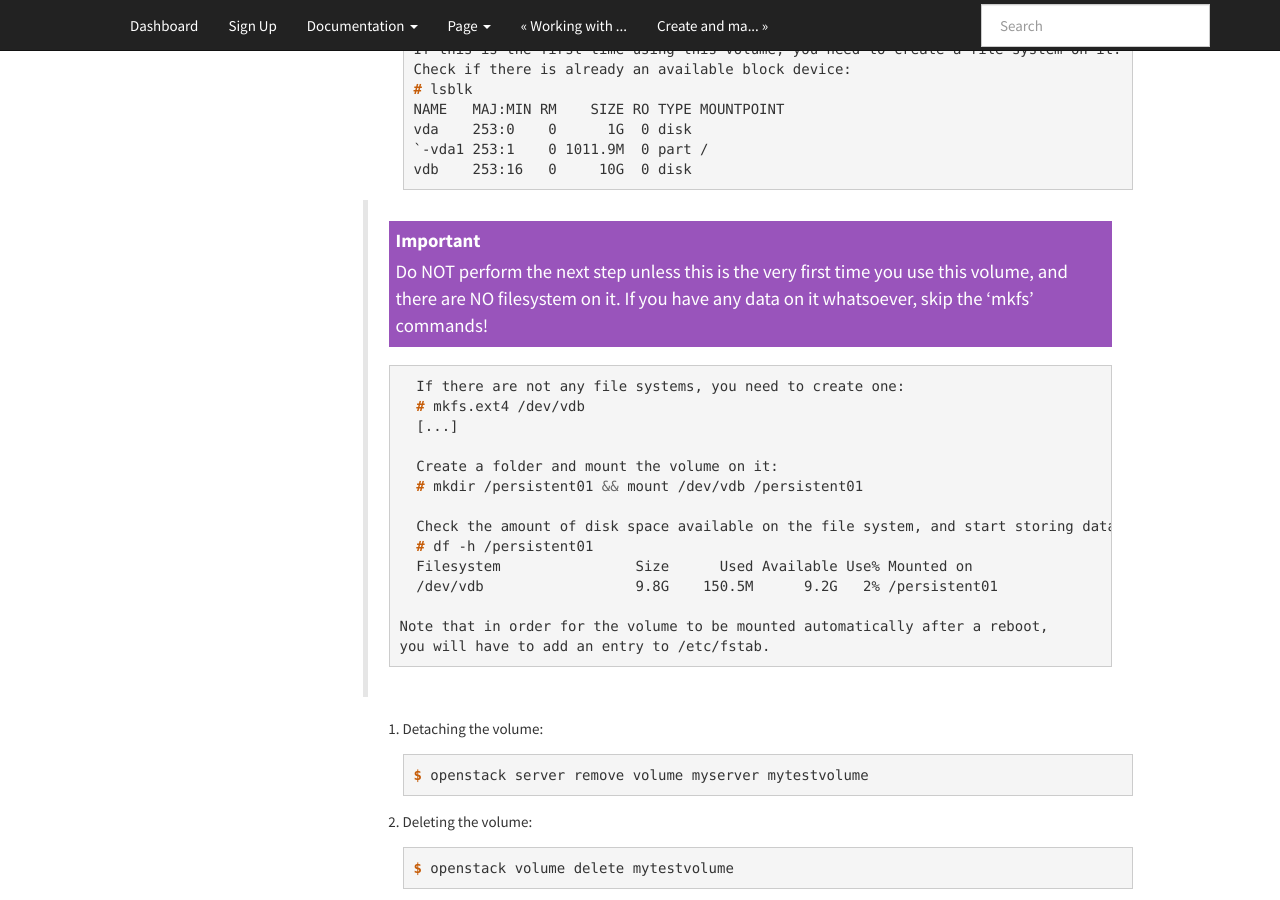
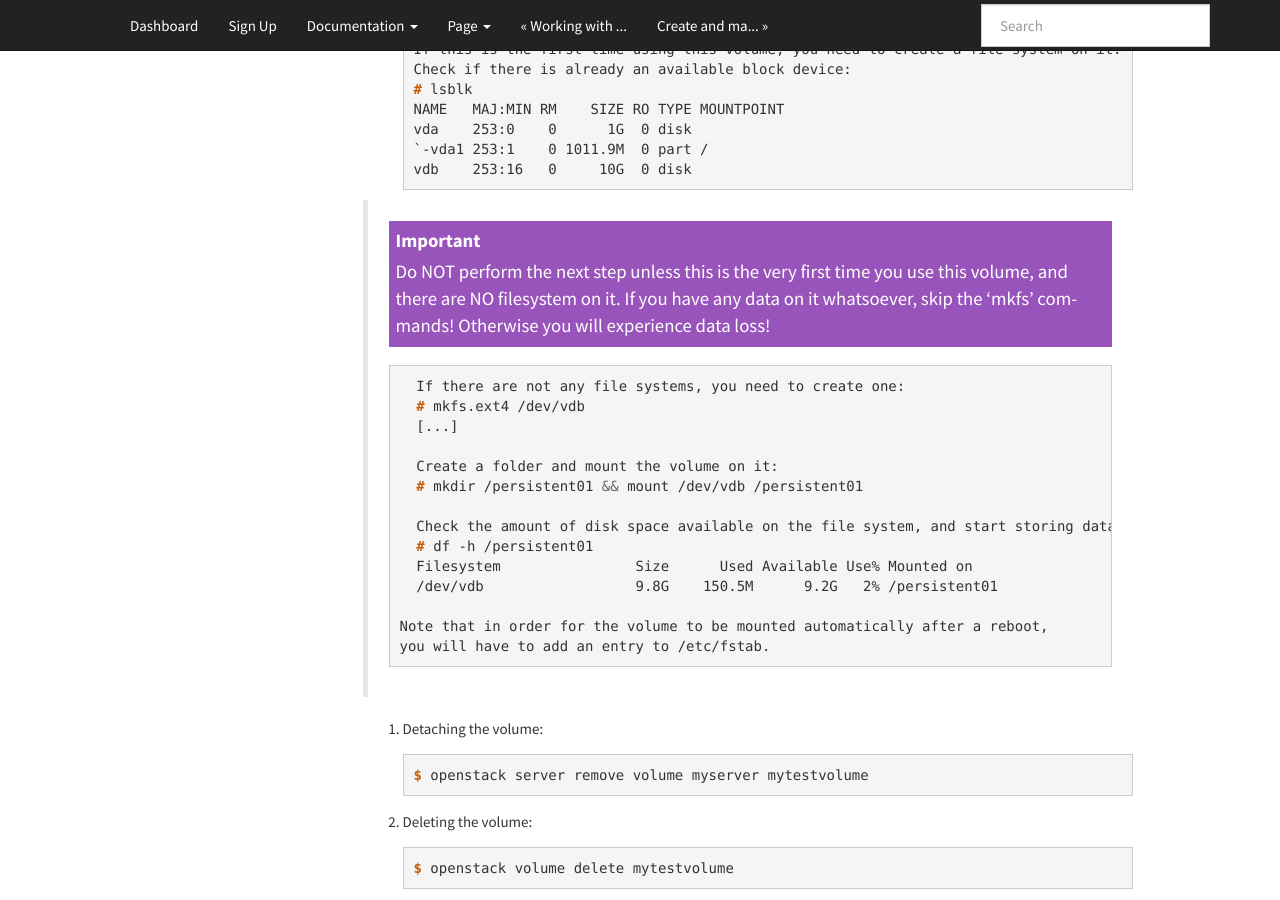
Before and after one commit to norcams/docs-enduser, a Sphinx documentation site: the page built from docs/manage-volumes.rst, in a window 1280 px wide and 900 px high, scrolled down 6793 px. Built offline with Sphinx 7.4.7, drawn with Linux system fonts in a browser that asks for light colours.

Commit message:
Make it even more clear not to use mkfs on volumes already formatted

```diff
--- a/docs/manage-volumes.rst
+++ b/docs/manage-volumes.rst
@@ -223,7 +223,7 @@ Doing the same with CLI
 
   .. Important::
      Do NOT perform the next step unless this is the very first time you use this volume, and there are NO filesystem on it.
-     If you have any data on it whatsoever, skip the 'mkfs' commands!
+     If you have any data on it whatsoever, skip the 'mkfs' commands! Otherwise you will experience data loss!
 
   .. code-block:: console
 
```
